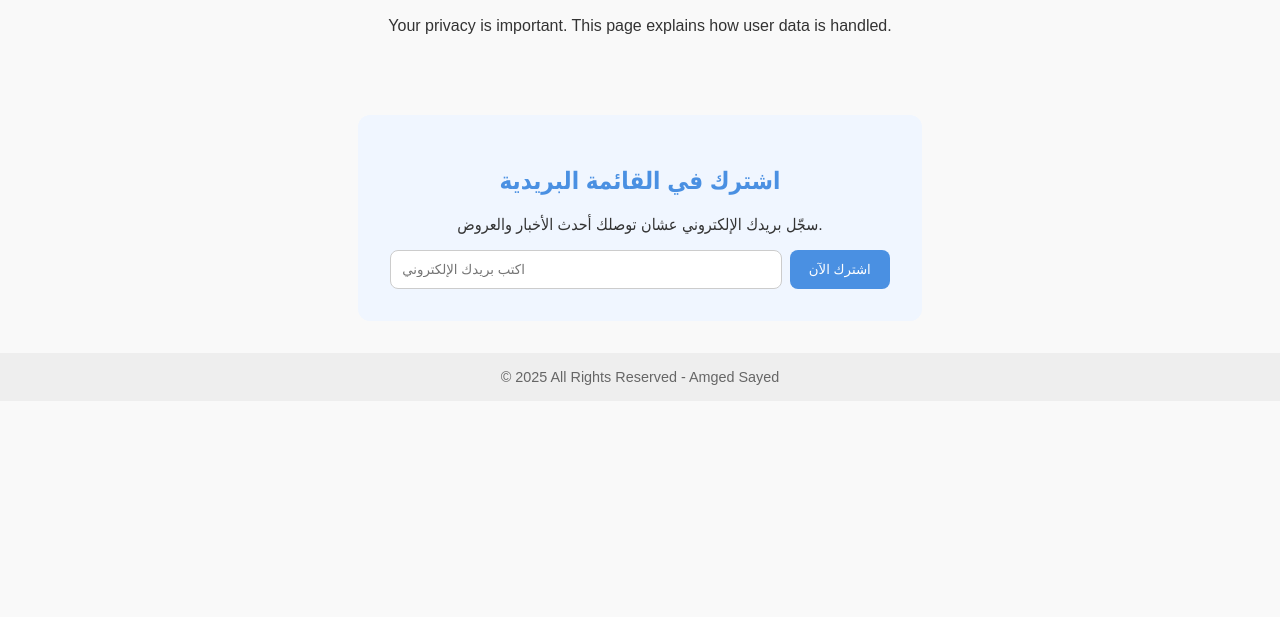
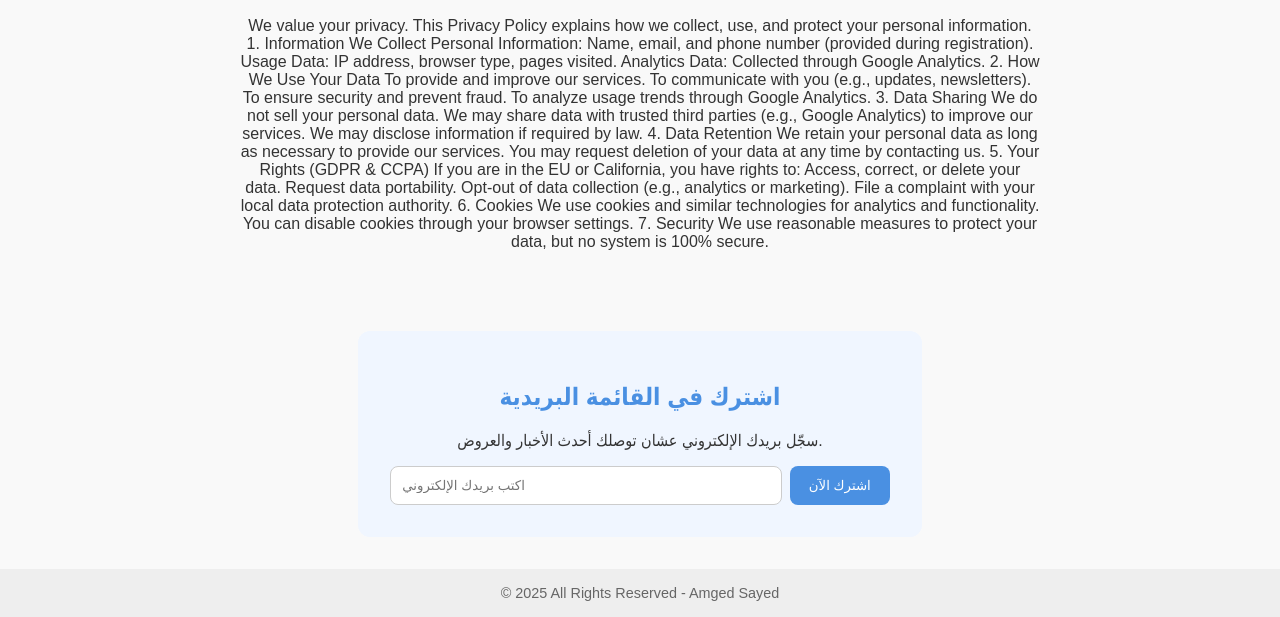
Before and after one commit to AmgdSMousa/full-website, a plain HTML site: page privacy.html in a window 1280 px wide. Shown: the part 234-851 px from the top of the page. Before the commit the page ends 800 px from the top, so only its background shows below. Drawn offline with Linux system fonts and the light colour scheme.

Commit message:
Update privacy.html

```diff
--- a/privacy.html
+++ b/privacy.html
@@ -107,7 +107,61 @@ nav a {
   </header>
 
   <section>
-    <h2>Privacy Policy</h2><p>Your privacy is important. This page explains how user data is handled.</p>
+    <h2>Privacy Policy</h2><p>We value your privacy. This Privacy Policy explains how we collect, use, and protect your personal information.
+
+1. Information We Collect
+
+Personal Information: Name, email, and phone number (provided during registration).
+
+Usage Data: IP address, browser type, pages visited.
+
+Analytics Data: Collected through Google Analytics.
+
+2. How We Use Your Data
+
+To provide and improve our services.
+
+To communicate with you (e.g., updates, newsletters).
+
+To ensure security and prevent fraud.
+
+To analyze usage trends through Google Analytics.
+
+3. Data Sharing
+
+We do not sell your personal data.
+
+We may share data with trusted third parties (e.g., Google Analytics) to improve our services.
+
+We may disclose information if required by law.
+
+4. Data Retention
+
+We retain your personal data as long as necessary to provide our services.
+
+You may request deletion of your data at any time by contacting us.
+
+5. Your Rights (GDPR & CCPA)
+
+If you are in the EU or California, you have rights to:
+
+Access, correct, or delete your data.
+
+Request data portability.
+
+Opt-out of data collection (e.g., analytics or marketing).
+
+File a complaint with your local data protection authority.
+
+6. Cookies
+
+We use cookies and similar technologies for analytics and functionality.
+
+You can disable cookies through your browser settings.
+
+7. Security
+
+We use reasonable measures to protect your data, but no system is 100% secure.</p>
   </section>
 
   <section class="optin">
```
